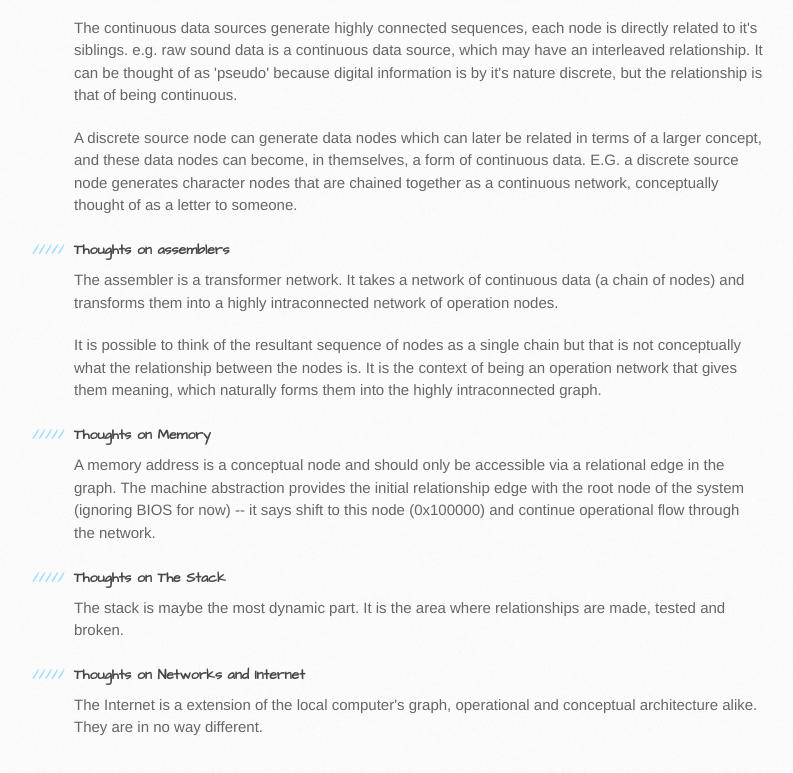
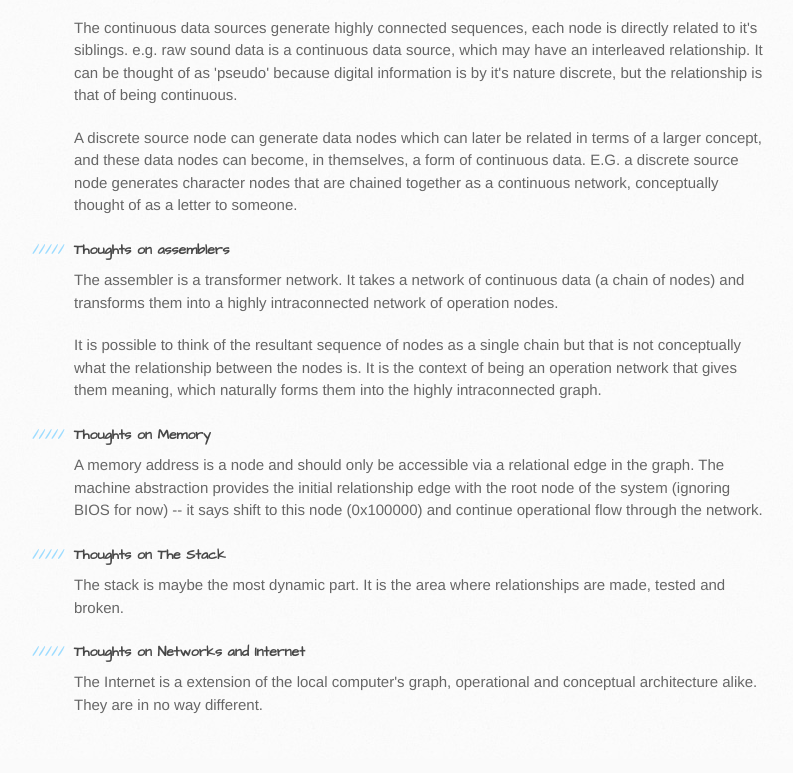
Before and after one commit to carrotsrc/mojo, a plain HTML site: page index.html in a window 1280 px wide. Shown: the part 1174-1947 px from the top of the page, without its empty margins (96-889 px from the left). Drawn offline with Linux system fonts and the light colour scheme.

Commit message:
Correction on memory

```diff
--- a/index.html
+++ b/index.html
@@ -179,7 +179,7 @@
 	Thoughts on Memory
 </h5>
 	<p>
-		A memory address is a conceptual node and should only be accessible via
+		A memory address is a node and should only be accessible via
 		a relational edge in the graph. The machine abstraction provides the initial
 		relationship edge with the root node of the system (ignoring BIOS for now)
 		-- it says shift to this node (0x100000) and continue operational flow through
```
